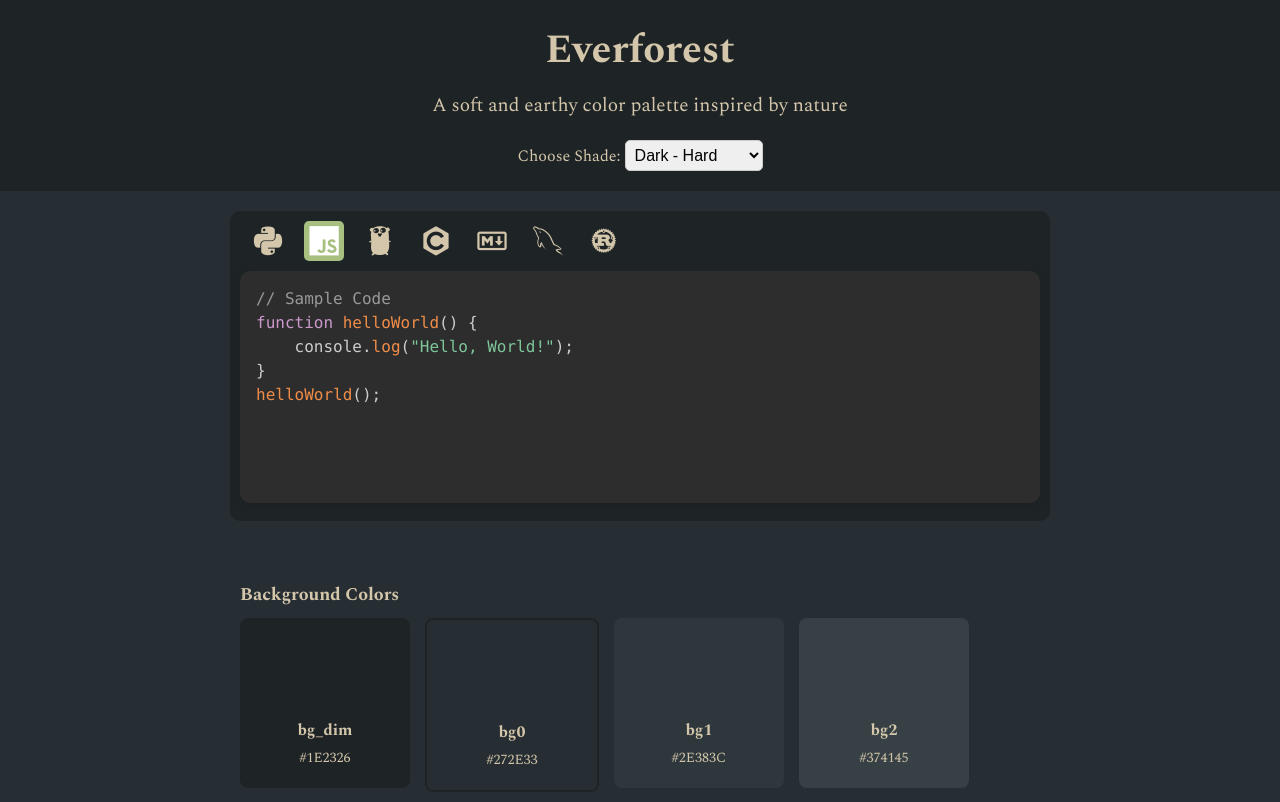
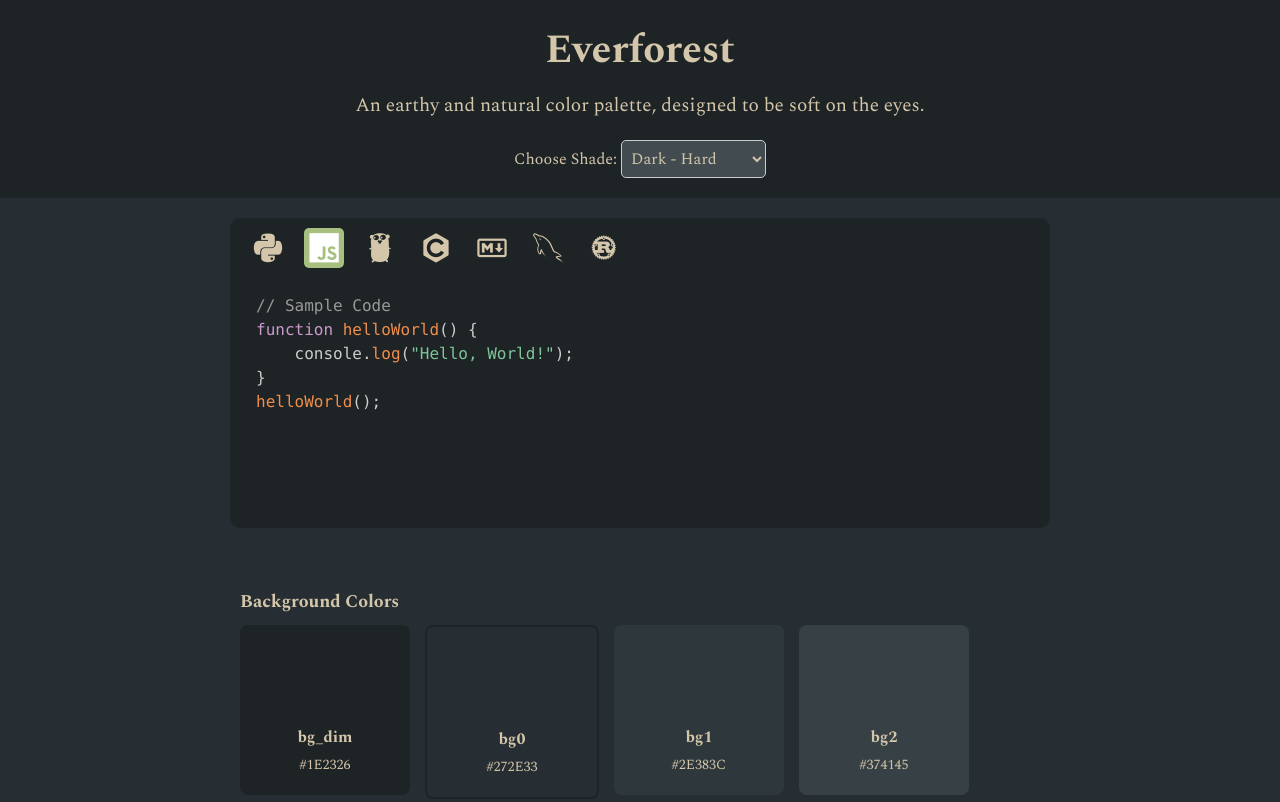
Before and after one commit to jamesalexatkin/everforest-homepage, a plain HTML site: page index.html in a window 1280 px wide. Shown: the top 802 px of the page. Drawn offline with nearby package versions, Linux system fonts and the light colour scheme.

Commit message:
improve code editor styling

```diff
--- a/css/styles.css
+++ b/css/styles.css
@@ -31,6 +31,8 @@ header p {
     padding: 5px;
     border: 1px solid #ccc;
     border-radius: 5px;
+    font-family: inherit;
+    cursor: pointer;
 }
 
 /* Code Editor Styles */
@@ -76,7 +78,7 @@ header p {
     padding: 15px;
     border-radius: 10px;
     outline: none;
-    box-shadow: 0 2px 10px rgba(0, 0, 0, 0.1);
+    /* box-shadow: 0 2px 10px rgba(0, 0, 0, 0.1); */
     background-color: inherit;
     color: inherit;
     /* max-height: 200px; */
@@ -105,7 +107,6 @@ header p {
     font-size: 18px;
     margin: 20px 0 10px 0;
     text-align: left;
-    color: #d3c6aa; /* Adjust based on the theme */
     display: block; /* Ensures the title is a block element */
 }
 
@@ -241,7 +242,6 @@ header p {
 .theme-links h2 {
     font-size: 1.8em;
     margin-bottom: 15px;
-    color: #2a3d2a; /* Dark green for headings */
 }
 
 .card-container {
--- a/index.html
+++ b/index.html
@@ -4,7 +4,7 @@
 <head>
     <meta charset="UTF-8">
     <meta name="viewport" content="width=device-width, initial-scale=1.0">
-    <title>Everforest - A Soft and Earthy Color Palette</title>
+    <title>Everforest - A Soft and Natural Color Palette</title>
 
     <!-- Import Spectral font -->
     <link href="fonts/spectral.css" rel="stylesheet">
@@ -30,7 +30,7 @@
 <body>
     <header id="header">
         <h1>Everforest</h1>
-        <p>A soft and earthy color palette inspired by nature</p>
+        <p>An earthy and natural color palette, designed to be soft on the eyes.</p>
         <div class="theme-selector">
             <label for="theme">Choose Shade:</label>
             <select id="theme" onchange="changeTheme()">
--- a/js/theme.js
+++ b/js/theme.js
@@ -273,15 +273,24 @@ function renderPalette(theme) {
 
     const colors = themes[theme];
 
+    // Set page background and text colors
     const pageBackgroundColorTitle = "bg0";
+    const pageTextColorTitle = "fg";
     document.body.style.backgroundColor = colors[pageBackgroundColorTitle].color;
-    document.body.style.color = colors["fg"].color;
+    document.body.style.color = colors[pageTextColorTitle].color;
 
+    // Set header and footer colors
     const headerFooterColorTitle = "bg_dim";
     document.getElementById("header").style.backgroundColor = colors[headerFooterColorTitle].color;
     document.getElementById("footer").style.backgroundColor = colors[headerFooterColorTitle].color;
 
+    // Set code editor colors
     document.getElementById("code-editor-container").style.backgroundColor = colors[headerFooterColorTitle].color;
+    document.getElementById("codeEditor").style.backgroundColor = colors[headerFooterColorTitle].color;
+
+    // Set theme selector colors
+    document.getElementById("theme").style.backgroundColor = colors["bg3"].color;
+    document.getElementById("theme").style.color = colors[pageTextColorTitle].color;
 
     for (const [title, { color, description, type }] of Object.entries(colors)) {
         const card = document.createElement("div");
```
